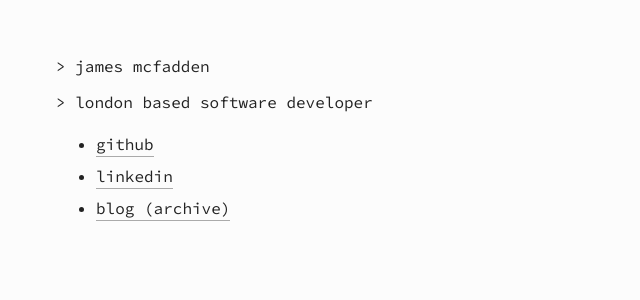
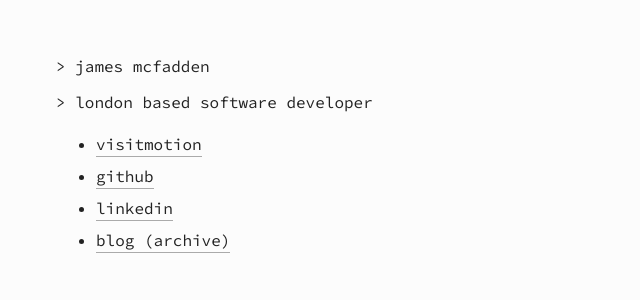
Before and after one commit to mcfdn/mcfdn.github.io, a Jekyll site: the page index.html, which Jekyll copies as it is, in a window 1280 px wide. Shown: the top 300 px of the page, without its empty margins (0-640 px from the left). Built offline with Jekyll 4.4.1, drawn with Linux system fonts in a browser that asks for light colours.

Commit message:
Add link to Visitmotion

```diff
--- a/index.html
+++ b/index.html
@@ -3,18 +3,15 @@
 <html xmlns="http://www.w3.org/1999/xhtml" lang="en-gb">
 <head>
     <title>James McFadden - London Based Software Developer</title>
-
-    <!-- Meta tags -->
     <meta http-equiv="content-type" content="text/html; charset=utf-8" />
     <meta name="viewport" content="width=device-width, initial-scale=1">
-
-    <!-- Favicon -->
     <link rel="shortcut icon" href="/favicon.gif">
-
-    <!-- Font -->
     <link href="https://fonts.googleapis.com/css?family=Source+Code+Pro" rel="stylesheet">
-
     <style>
+        * {
+            -webkit-font-smoothing: antialiased;
+            -moz-osx-font-smoothing: grayscale;
+        }
         body {
             background: #fcfcfc;
             color: #222;
@@ -37,11 +34,11 @@
 </head>
 
 <body>
-
     <div class="container">
         <p>&gt; James McFadden</p>
         <p>&gt; London based software developer</p>
         <ul id="links">
+            <li><a href="https://visitmotion.com" target="_blank">Visitmotion</a></li>
             <li><a href="https://github.com/jamesmcfadden" target="_blank">GitHub</a></li>
             <li><a href="http://www.linkedin.com/in/mcfdn" target="_blank">LinkedIn</a></li>
             <li><a href="/blog.html">Blog (archive)</a></li>
```
Lines whose indentation alone changed are shown as unchanged.
